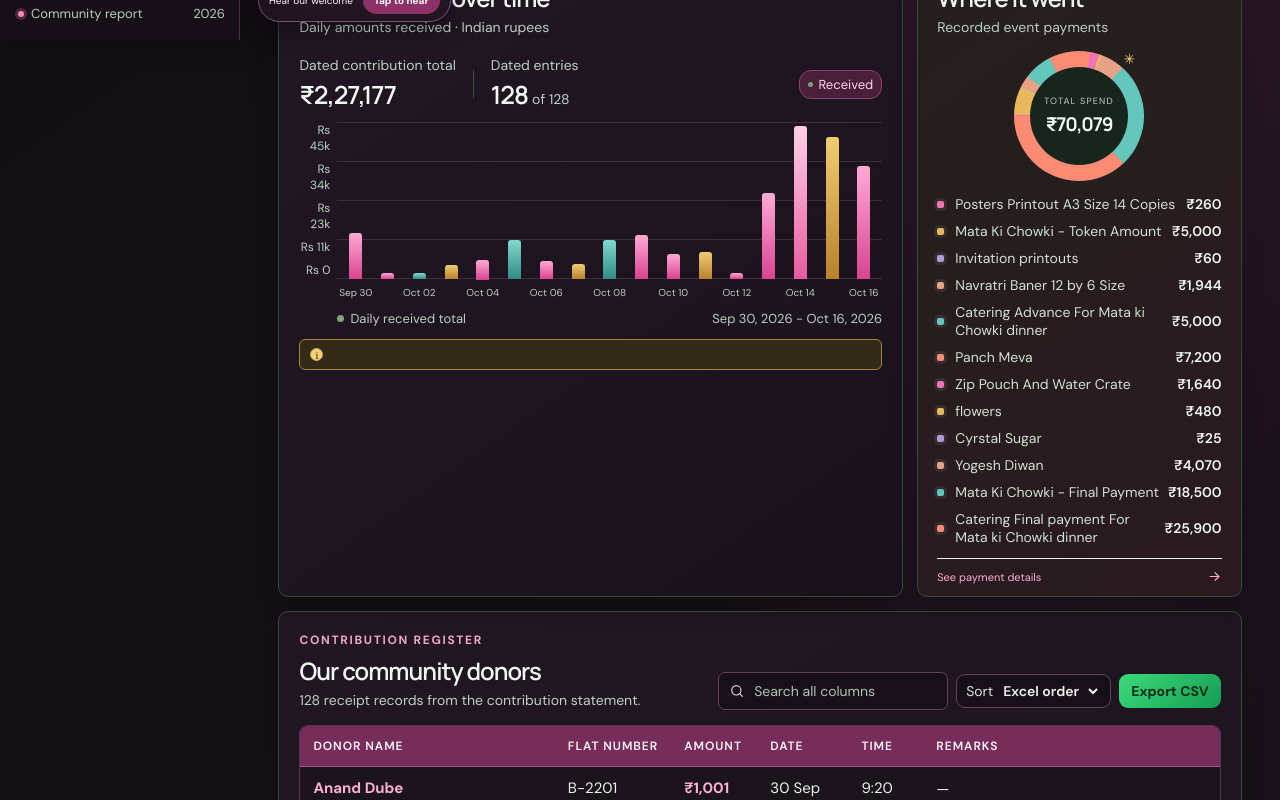
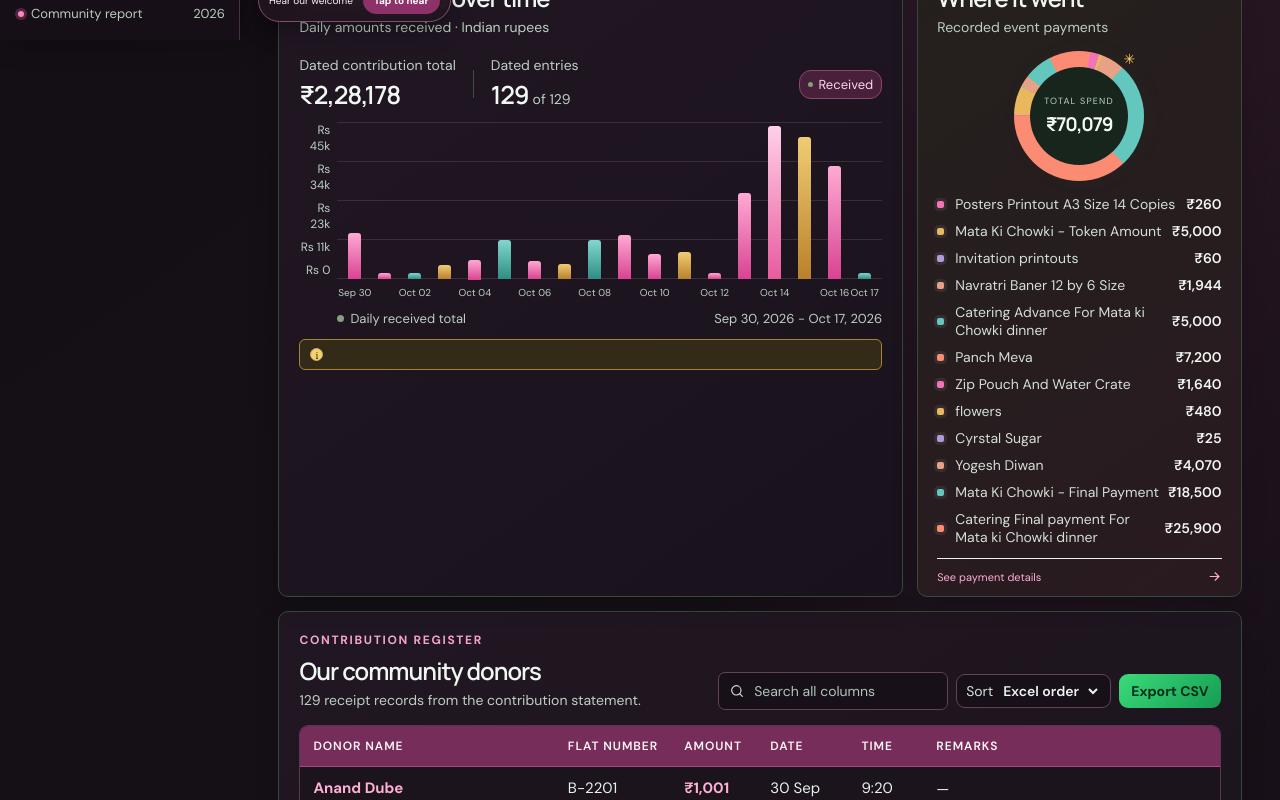
Before and after one commit to abhisheksawant52/Godrejnest, a React (Vite) app: page / in a window 1280 px wide. Shown: the part 760-1560 px from the top of the page. Built offline with nearby package versions, Linux system fonts and the light colour scheme; a web font is replaced by a local one.

Commit message:
Updating Data

```diff
--- a/src/events/navratri-2026.json
+++ b/src/events/navratri-2026.json
@@ -1026,6 +1026,14 @@
       "date": "16 Oct 2026",
       "time": "9:31 PM",
       "remarks": ""
+    },
+    {
+      "name": "Vishal Chandrani",
+      "flat": "B-2004",
+      "amount": "1001",
+      "date": "17 Oct 2026",
+      "time": "1:47 PM",
+      "remarks": ""
     }
   ],
   "stalls": [
@@ -1092,6 +1100,14 @@
       "date": "15 Oct 2026",
       "time": "10:41 AM",
       "remarks": "Candles"
+    },
+    {
+      "name": "Vaishnavi Dubey",
+      "flat": "A-1704",
+      "amount": "1200",
+      "date": "17 Oct 2026",
+      "time": "3:32 PM",
+      "remarks": "Imitation Jewellery"
     }
   ],
   "expenses": [
@@ -1181,8 +1197,8 @@
     }
   ],
   "totals": {
-    "contributions": 227177,
-    "stallFees": 9600,
+    "contributions": 228178,
+    "stallFees": 10800,
     "expenses": 70079
   }
 }
--- a/src/main.jsx
+++ b/src/main.jsx
@@ -2,6 +2,7 @@ import React, { useEffect, useRef, useState } from 'react';
 import { createRoot } from 'react-dom/client';
 import './styles.css';
 const events = Object.values(import.meta.glob('./events/*.json', { eager: true, import: 'default' }))
+  .filter(event => event.id !== 'navratri-day-contribution-statement-2026')
   .sort((a, b) => a.name.localeCompare(b.name));
 
 const money = value => new Intl.NumberFormat('en-IN', { style: 'currency', currency: 'INR', maximumFractionDigits: 0 }).format(value);
```
